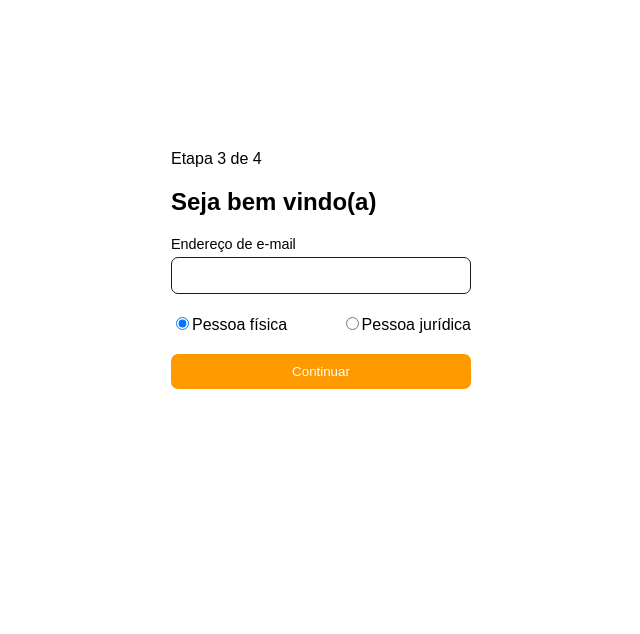
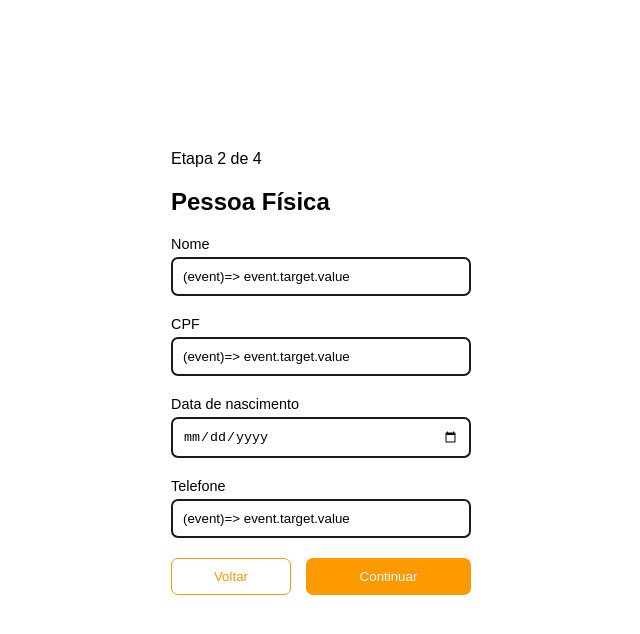
Before and after one commit to rflfl/mb-challenge-app, a Vue app: page / in a window 1280 px wide. Both pictures are taken after a click on the button "Continuar". Shown: the top 634 px of the page, without its empty margins (319-959 px from the left). Built offline with nearby package versions, Linux system fonts and the light colour scheme.

Commit message:
feat: criado componente FormContainer, adicionada transição para cada etapa

```diff
--- a/src/App.vue
+++ b/src/App.vue
@@ -1,57 +1,11 @@
 <template>
-    <div class="form-container">
-        <div id="etapa-1" class="etapa">
-            <StepHeader title="Seja bem vindo(a)" step="3" />
-            <BaseInput type="email" name="email" label="Endereço de e-mail" />
-            <div class="secao-tipo-pessoa">
-                <div>
-                    <input
-                        type="radio"
-                        id="pessoa-fisica"
-                        value="fisica"
-                        name="tipo-pessoa"
-                        v-model="tipoPessoa"
-                    />
-                    <label for="pessoa-fisica">Pessoa física</label>
-                </div>
-                <div>
-                    <input
-                        type="radio"
-                        id="pessoa-juridica"
-                        value="juridica"
-                        name="tipo-pessoa"
-                        v-model="tipoPessoa"
-                    />
-                    <label for="pessoa-juridica">Pessoa jurídica</label>
-                </div>
-            </div>
-            <div class="secao-botoes">
-                <BaseButton classe="default" texto="Continuar" />
-            </div>
-        </div>
-    </div>
+    <main>
+        <FormContainer />
+    </main>
 </template>
 
 <script setup>
-import { ref } from 'vue'
-import BaseInput from './components/BaseInput.vue'
-import BaseButton from './components/BaseButton.vue'
-import StepHeader from './components/StepHeader.vue'
-const tipoPessoa = ref('fisica')
+    import FormContainer from './components/FormContainer.vue'
 </script>
 
-<style scoped>
-.form-container {
-    width: 300px;
-    margin: 0 auto;
-    padding-top: 150px;
-}
-
-.secao-tipo-pessoa,
-.secao-botoes {
-    display: flex;
-    justify-content: space-between;
-    column-gap: 10px;
-    margin-bottom: 20px;
-}
-</style>
+<style scoped></style>
--- a/src/components/BaseButton.vue
+++ b/src/components/BaseButton.vue
@@ -7,17 +7,32 @@ const props = defineProps(['texto', 'classe'])
 </script>
 
 <style scoped>
-.default {
-    width: 100%;
-    padding: 10px;
+.btn-default {
+    min-width: 55%;
+    padding: 10px 0;
     background-color: #ff9900;
     color: #ffffff;
     text-align: center;
     border-radius: 7px;
     border: none;
+    cursor: pointer;
     transition: 0.1s all ease-in-out;
 }
-.default:hover {
+.btn-default:hover {
     background-color: #d88200;
 }
+.btn-outline {
+    width: 45%;
+    padding: 10px 0;
+    background-color: #ffffff;
+    color: #ff9900;
+    text-align: center;
+    border-radius: 7px;
+    border: 1px solid #ff9900;
+    cursor: pointer;
+    transition: 0.1s all ease-in-out;
+}
+.w-full {
+    width: 100%;
+}
 </style>
--- a/src/components/BaseInput.vue
+++ b/src/components/BaseInput.vue
@@ -1,7 +1,7 @@
 <template>
     <div class="input-group">
         <label :for="props.name">{{ props.label }}</label>
-        <input :type="props.type" :name="props.name" :id="props.name" />
+        <input :type="props.type" :name="props.name" :id="props.name" value="(event)=> event.target.value" />
     </div>
 </template>
 
@@ -25,6 +25,6 @@ const props = defineProps(['type', 'name', 'label'])
 input {
     padding: 10px;
     border-radius: 7px;
-    border: 1px solid #1b1b1b;
+    border: 2px solid #1b1b1b;
 }
 </style>
--- /dev/null
+++ b/src/components/FormContainer.vue
@@ -0,0 +1,127 @@
+<template>
+    <transition name="slide-fade">
+        <div v-if="etapa === 1" id="etapa-1" class="form-container">
+            <StepHeader title="Seja bem vindo(a)" step="1" />
+            <BaseInput type="email" name="email" label="Endereço de e-mail"  />
+            <div class="secao-tipo-pessoa">
+                <div>
+                    <input
+                        type="radio"
+                        id="pessoa-fisica"
+                        value="fisica"
+                        name="tipo-pessoa"
+                        v-model="tipoPessoa"
+                    />
+                    <label for="pessoa-fisica">Pessoa física</label>
+                </div>
+                <div>
+                    <input
+                        type="radio"
+                        id="pessoa-juridica"
+                        value="juridica"
+                        name="tipo-pessoa"
+                        v-model="tipoPessoa"
+                    />
+                    <label for="pessoa-juridica">Pessoa jurídica</label>
+                </div>
+            </div>
+            <div class="secao-botoes">
+                <BaseButton classe="btn-default w-full" texto="Continuar" @click="next()" />
+            </div>
+        </div>
+    </transition>
+    <transition name="slide-fade">
+        <div v-if="etapa === 2" id="etapa-2" class="form-container">
+            <StepHeader title="Pessoa Física" step="2" />
+            <BaseInput type="text" name="nome" label="Nome" />
+            <BaseInput type="text" name="cpf" label="CPF" />
+            <BaseInput type="date" name="dataNascimaneto" label="Data de nascimento" />
+            <BaseInput type="tel" name="telefone" label="Telefone" />
+            <div class="secao-botoes">
+                <BaseButton classe="btn-outline" texto="Voltar" @click="prev()" />
+                <BaseButton classe="btn-default" texto="Continuar" @click="next()" />
+            </div>
+        </div>
+    </transition>
+    <transition name="slide-fade">
+        <div v-if="etapa === 0" id="etapa-2" class="form-container">
+            <StepHeader title="Pessoa Jurídica" step="2" />
+            <BaseInput type="text" name="razaoSocial" label="Razão Social" />
+            <BaseInput type="text" name="cnpj" label="CNPJ" />
+            <BaseInput type="date" name="dataAbertura" label="Data de abertura" />
+            <BaseInput type="tel" name="telefone" label="Telefone" />
+            <div class="secao-botoes">
+                <BaseButton classe="btn-outline" texto="Voltar" @click="prev()" />
+                <BaseButton classe="btn-default" texto="Continuar" @click="next()" />
+            </div>
+        </div>
+    </transition>
+    <transition name="slide-fade">
+        <div v-if="etapa === 3" id="etapa-3" class="form-container">
+            <StepHeader title="Pessoa Jurídica" step="2" />
+            <BaseInput type="password" name="senha" label="Sua senha" />
+            <div class="secao-botoes">
+                <BaseButton classe="btn-outline" texto="Voltar" @click="prev()" />
+                <BaseButton classe="btn-default w-full" texto="Continuar" @click="next()" />
+            </div>
+        </div>
+    </transition>
+</template>
+
+<script setup>
+import { ref } from 'vue'
+import BaseInput from './BaseInput.vue'
+import BaseButton from './BaseButton.vue'
+import StepHeader from './StepHeader.vue'
+const tipoPessoa = ref('fisica')
+const cadastro = ref({
+    email:'',
+    tipo_pessoa: tipoPessoa,
+    nome:'',
+    numero_documento: '',
+    data: '',
+    telefone:'',
+    senha:'',
+})
+let etapa = ref(1)
+function next() {
+    etapa.value++
+}
+function prev() {
+    if (etapa.value > 1) etapa.value--
+}
+</script>
+
+<style scoped>
+.form-container {
+    width: 300px;
+    margin: 0 auto;
+    padding-top: 150px;
+}
+
+.secao-tipo-pessoa,
+.secao-botoes {
+    display: flex;
+    justify-content: space-between;
+    margin-bottom: 20px;
+}
+
+.secao-botoes {
+    column-gap: 15px;
+}
+
+.slide-fade-enter-active {
+    transition: all 0.4s ease;
+}
+
+.slide-fade-leave-active {
+    display: none;
+    transition: all 0.5s cubic-bezier(1, 0.5, 0.8, 1);
+}
+
+.slide-fade-enter-from,
+.slide-fade-leave-to {
+    transform: translateX(10px);
+    opacity: 0;
+}
+</style>
```
